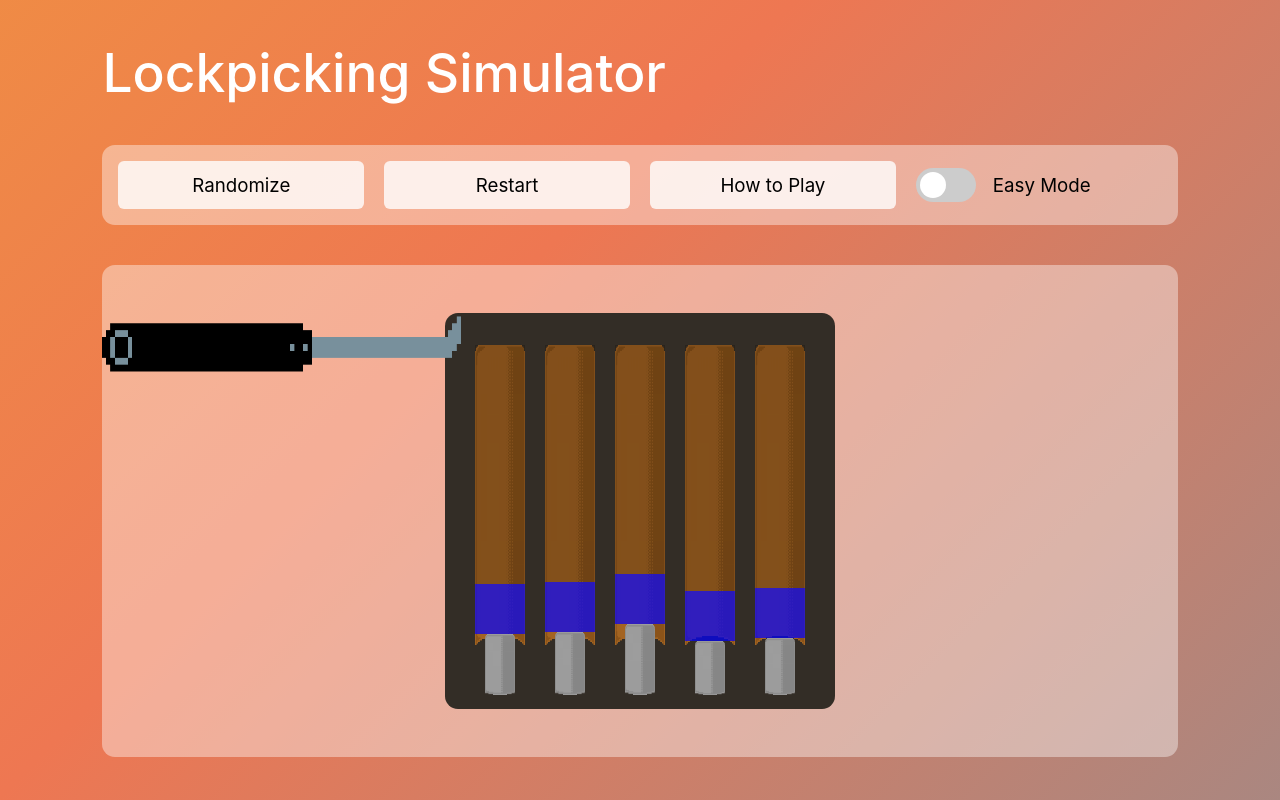
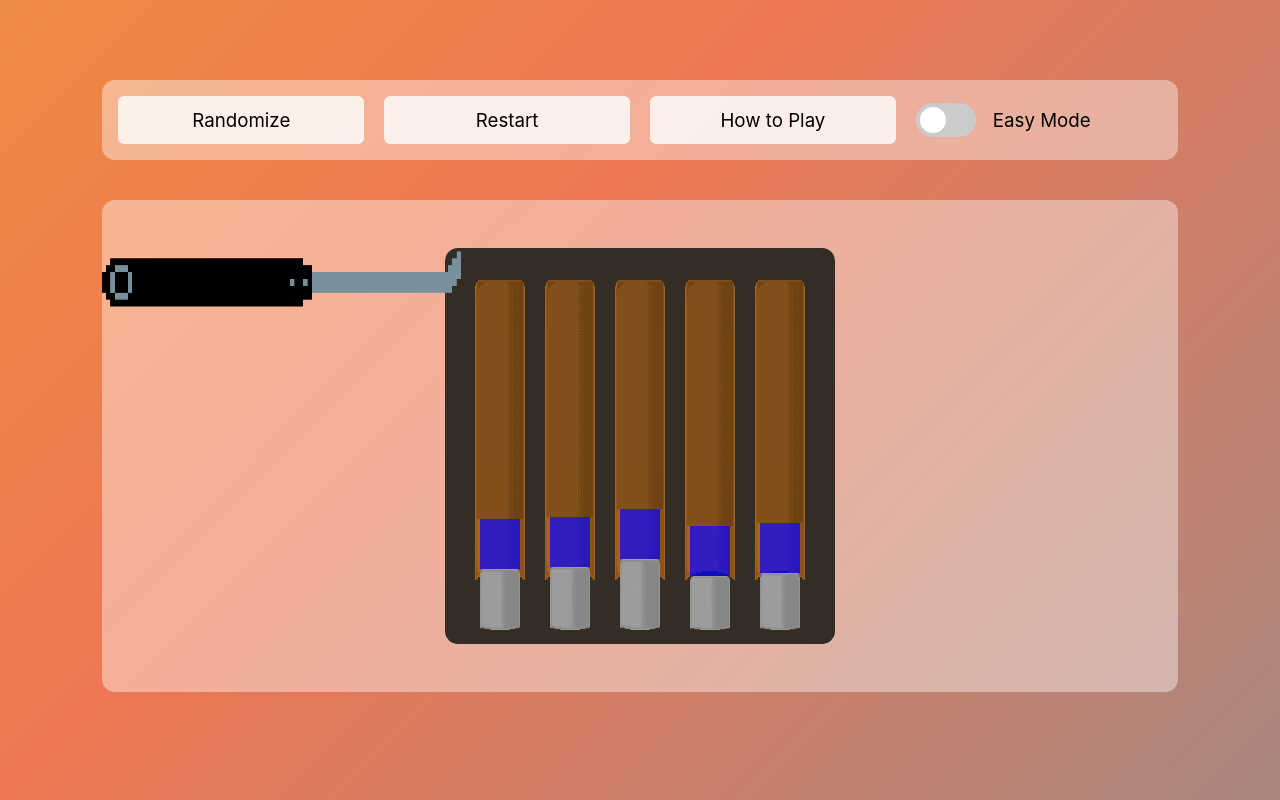
Before and after one commit to mbolinas/Lockpicking-Simulator, a plain HTML site: page index.html in a window 1280 px wide. Drawn offline with nearby package versions, Linux system fonts and the light colour scheme.

Commit message:
removed title, fixed pin widths

```diff
--- a/index.css
+++ b/index.css
@@ -201,13 +201,17 @@ button:active{
 .spring{
     position: absolute;
     background-color: rgba(0,0,0,.2);
-    width: 50px;
+    width: 46px;
+    margin-left: 2px;
+    margin-right: 2px;
     transition-timing-function: linear;
 }
 
 .hold-pin{
     background-color: rgba(0,0,255,.7);
-    width: 50px;
+    width: 40px;
+    margin-left: 5px;
+    margin-right: 5px;
     height: 50px;
     position: relative;
     transition-timing-function: linear;
@@ -216,9 +220,9 @@ button:active{
 .pin{
     background-image: url(pin_resized.png);
     background-size: 100% 100%;
-    margin-left: 10px;
-    margin-right: 10px;
-    width: 30px;
+    margin-left: 5px;
+    margin-right: 5px;
+    width: 40px;
     height: 20px;
     position: relative;
     transition-timing-function: linear;
--- a/index.html
+++ b/index.html
@@ -20,7 +20,7 @@
 <body>
 
     <div class='game-window'>
-        <h1 class='game-title'>Lockpicking Simulator</h1>
+        <h1 class='game-title'></h1>
 
         <div class='game-window__game-options'>
             <button id='randomize'>
```
